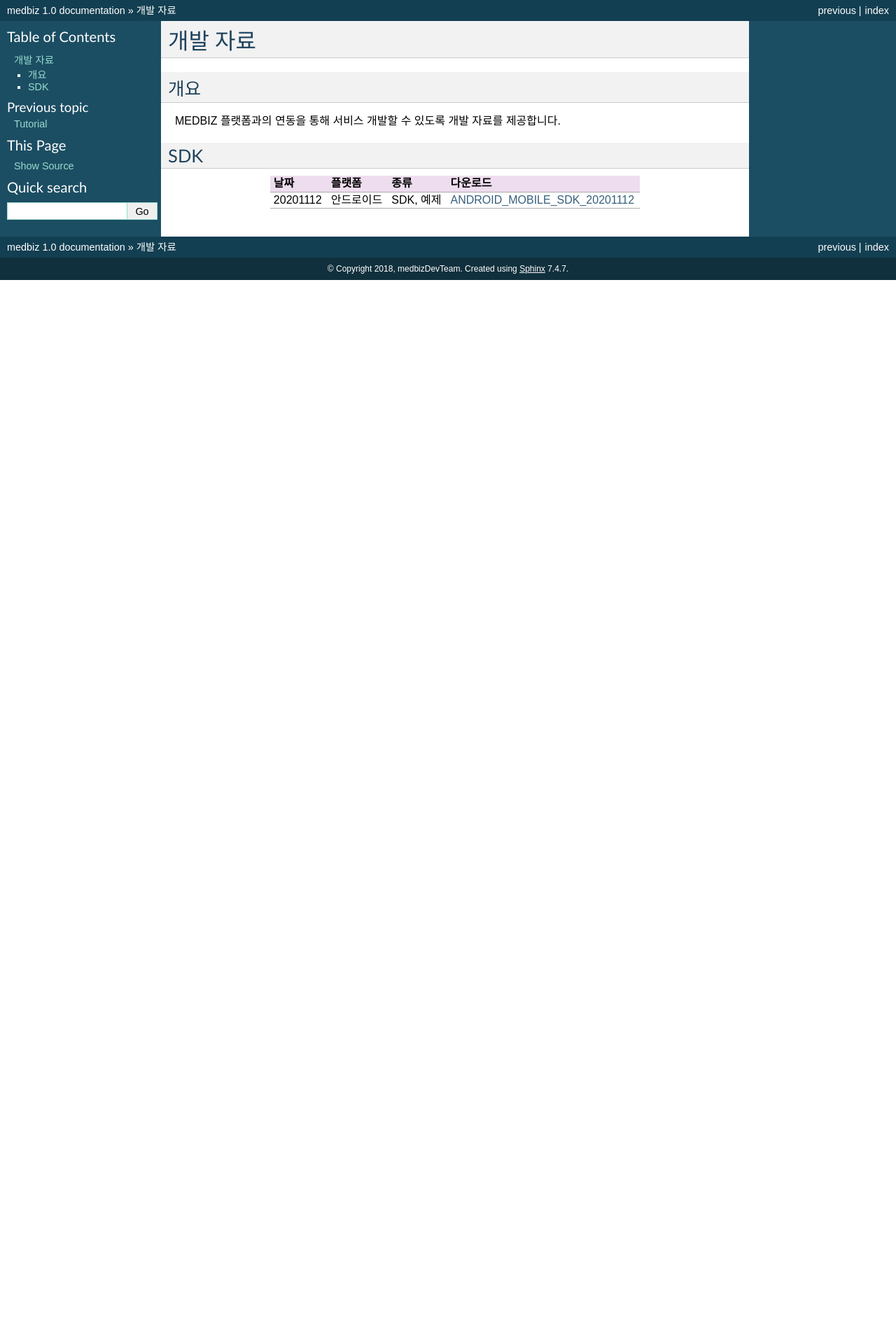
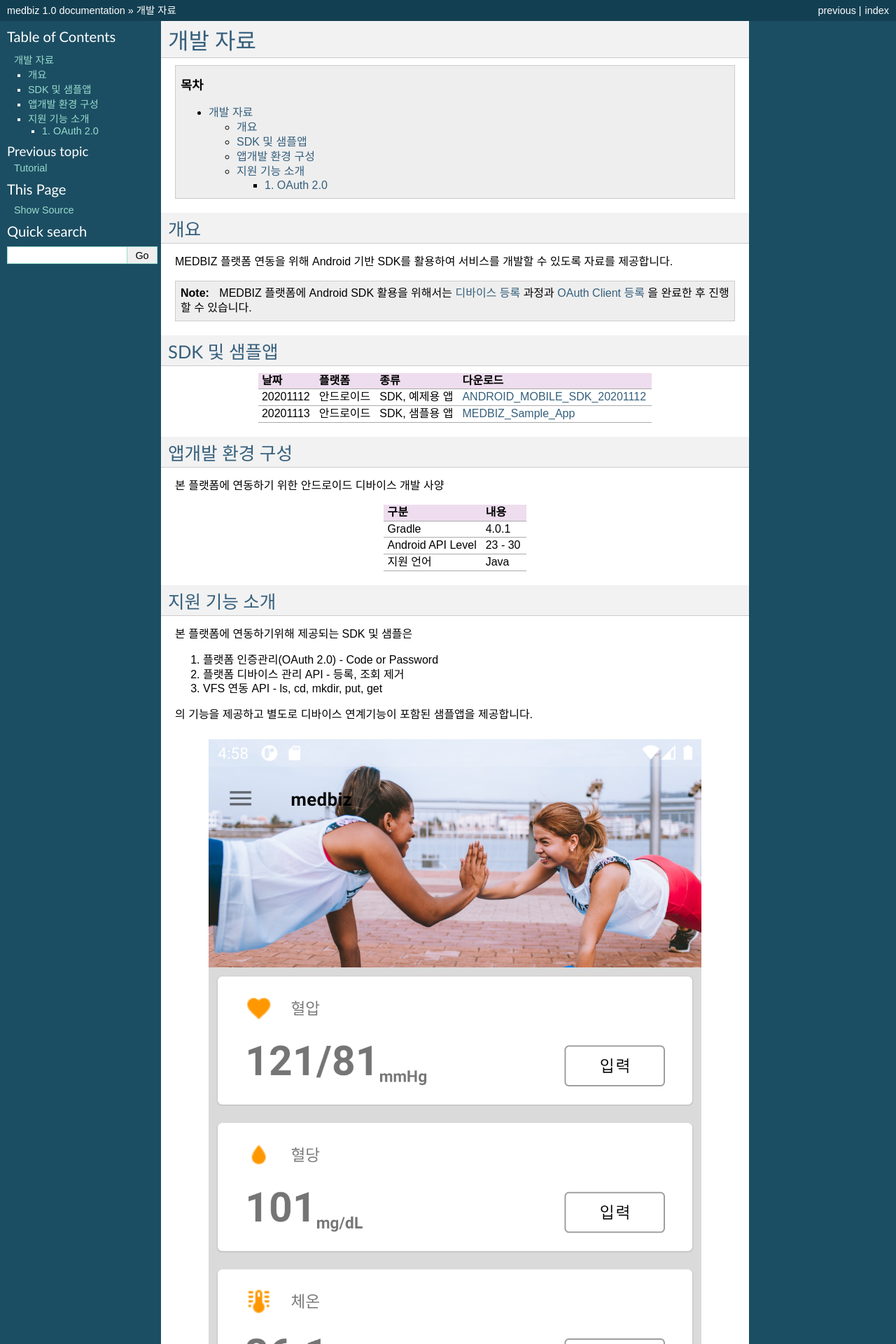
Before and after one commit to jWater1001/wiki-medbiz, a Sphinx documentation site: the page built from docs/sdk/overview.rst, in a window 1280 px wide. Shown: the top 1920 px of the page at 70% size. Built offline with Sphinx 7.4.7, drawn with Linux system fonts in a browser that asks for light colours; before the commit the page ends 900 px from its top, so only the background shows below that; some of the changed text lies outside the part shown.

Commit message:
SDK 내용 추가
Pannel 패키지 추가함

```diff
--- a/docs/conf.py
+++ b/docs/conf.py
@@ -28,7 +28,7 @@ import os
 # Add any Sphinx extension module names here, as strings. They can be
 # extensions coming with Sphinx (named 'sphinx.ext.*') or your custom
 # ones.
-extensions = []
+extensions = ['sphinx_panels']
 
 # Add any paths that contain templates here, relative to this directory.
 templates_path = ['_templates']
--- a/docs/sdk/overview.rst
+++ b/docs/sdk/overview.rst
@@ -1,19 +1,79 @@
 =========
 개발 자료
 =========
+
+.. contents:: 목차
 
 ----
 개요
 ----
 
-MEDBIZ 플랫폼과의 연동을 통해 서비스 개발할 수 있도록 개발 자료를 제공합니다.
+MEDBIZ 플랫폼 연동을 위해 Android 기반 SDK를 활용하여 서비스를 개발할 수 있도록 자료를 제공합니다.
 
-----
-SDK
-----
+.. note::
+
+    MEDBIZ 플랫폼에 Android SDK 활용을 위해서는 `디바이스 등록 <https://medbiz-user-guide.readthedocs.io/>`_
+    과정과 `OAuth Client 등록 <https://medbiz-user-guide.readthedocs.io/>`_ 을 완료한 후 진행할 수 있습니다.
+
+
+-------------
+SDK 및 샘플앱
+-------------
 
 =========  ============  ===================  ==================================
-날짜            플랫폼      종류                   다운로드
+날짜        플랫폼         종류                  다운로드
 =========  ============  ===================  ==================================
-20201112    안드로이드       SDK, 예제           `ANDROID_MOBILE_SDK_20201112 <static/ANDROID_MOBILE_SDK_20201112.zip>`_
+20201112   안드로이드      SDK, 예제용 앱        `ANDROID_MOBILE_SDK_20201112 <static/ANDROID_MOBILE_SDK_20201112.zip>`_
+---------  ------------  -------------------  ----------------------------------
+20201113   안드로이드      SDK, 샘플용 앱        `MEDBIZ_Sample_App <static/Medbiz.zip>`_
 =========  ============  ===================  ==================================
+
+
+------------------
+앱개발 환경 구성
+------------------
+
+본 플랫폼에 연동하기 위한 안드로이드 디바이스 개발 사양
+
+==================  ============
+구분                 내용
+==================  ============
+Gradle              4.0.1
+------------------  ------------
+Android API Level   23 - 30
+------------------  ------------
+지원 언어             Java
+==================  ============
+
+------------------
+지원 기능 소개
+------------------
+
+본 플랫폼에 연동하기위해 제공되는 SDK 및 샘플은
+
+1. 플랫폼 인증관리(OAuth 2.0) - Code or Password
+2. 플랫폼 디바이스 관리 API - 등록, 조회 제거
+3. VFS 연동 API - ls, cd, mkdir, put, get
+
+의 기능을 제공하고 별도로 디바이스 연계기능이 포함된 샘플앱을 제공합니다.
+
+   .. figure:: static/MedbizSample.png
+   .. figure:: static/SDKSample.png
+
+1. OAuth 2.0
+===============
+
+해당 기능은 Android에서 Login API를 이용한 플랫폼 인증 기능을 수행한다.
+AuthenticationActivity -> OAuthClient 객체 생성 코드 참조
+해당 객체를 생성할 때, 개발자 사이트에서 만들었던 OAuth 클라이언트 정보를 객체에 생성자로 기입한다. ( 인증 관리 페이지 참고 )
+
+.. panels::
+    :column: col-lg-4 p-2
+
+    .. figure:: static/MedbizSample.png
+
+    ---
+    :column: col-lg-8 p-2
+    :body: text-left
+
+    panel 2 footerfadsfasdfasdfasdfsadf
```
Also changed, not shown: docs/sdk/static/MedbizSample.png (added), docs/sdk/static/SDKSample.png (added), 1 other file.
